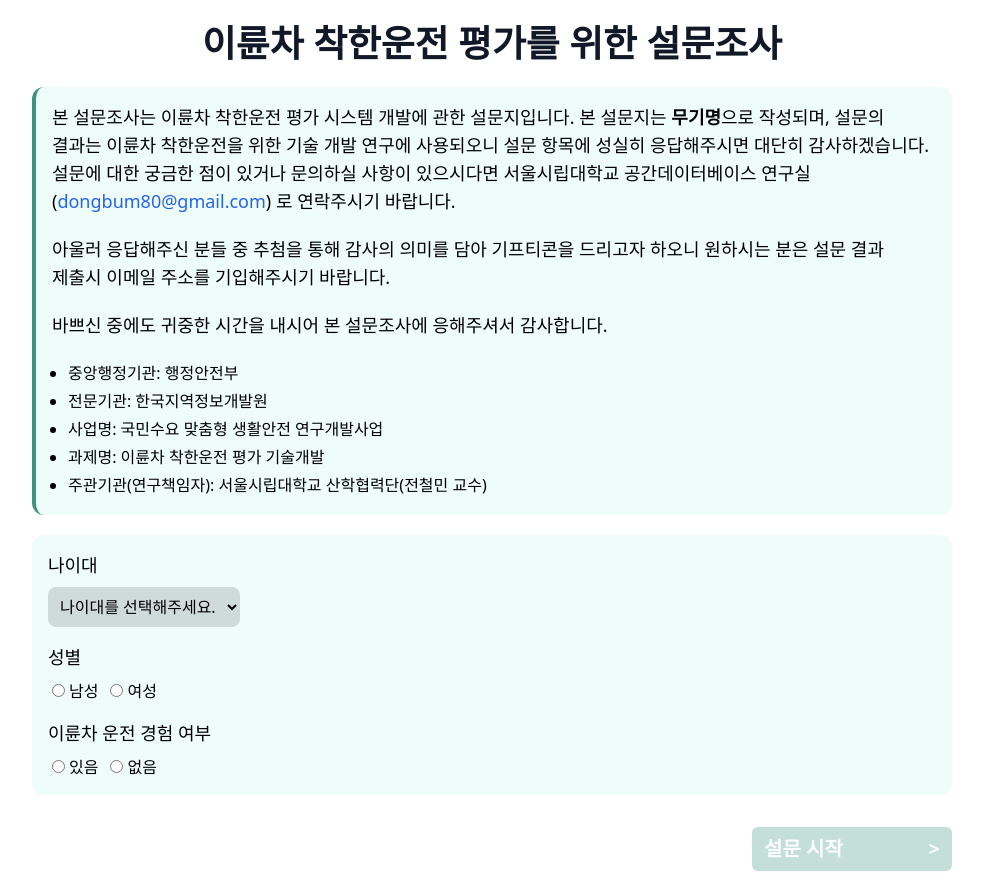
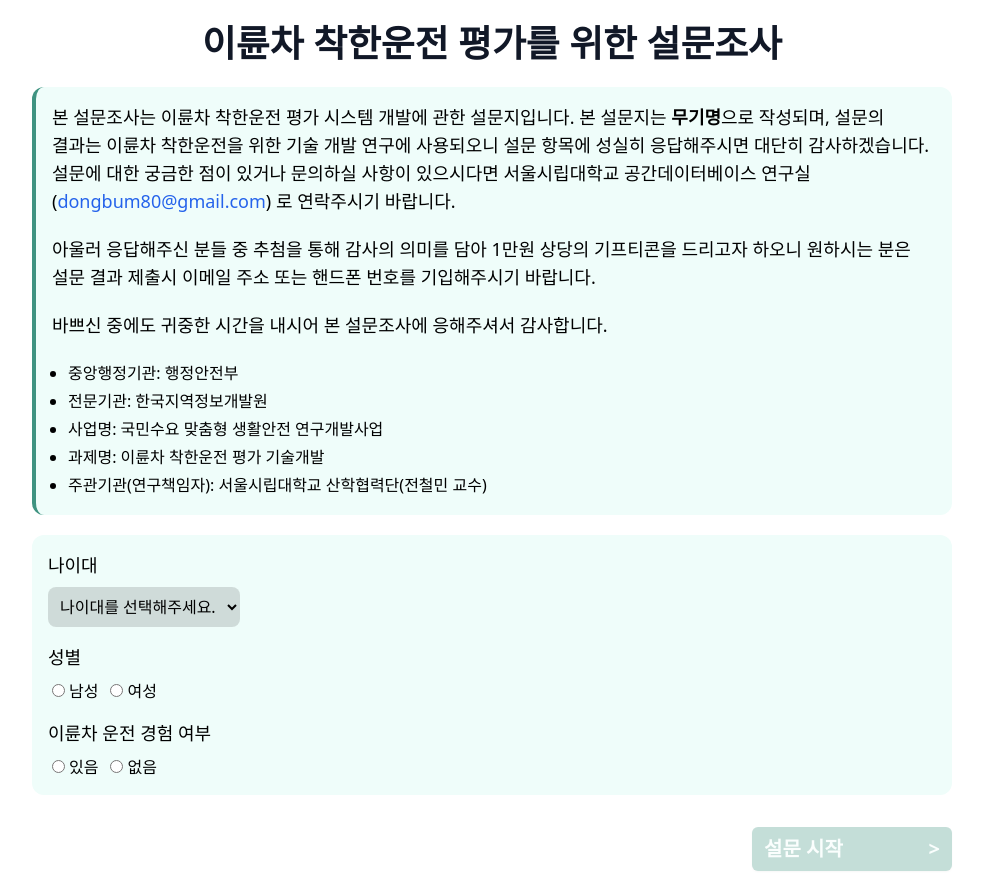
Before and after one commit to custardcream98/goodrider-interview-web, a Next.js app: page / in a window 1280 px wide. Shown: the whole page, without its empty margins (148-1131 px from the left). Built offline with nearby package versions, Linux system fonts and the light colour scheme.

Commit message:
Chore: [temporary] 이메일 => 이메일 또는 전화번호

```diff
--- a/src/components/GreetingMessage.tsx
+++ b/src/components/GreetingMessage.tsx
@@ -16,9 +16,9 @@ const GreetingMessage = () => (
       ) 로 연락주시기 바랍니다.
     </p>
     <p className="my-5">
-      아울러 응답해주신 분들 중 추첨을 통해 감사의 의미를 담아 기프티콘을
-      드리고자 하오니 원하시는 분은 설문 결과 제출시 이메일 주소를 기입해주시기
-      바랍니다.
+      아울러 응답해주신 분들 중 추첨을 통해 감사의 의미를 담아 1만원 상당의
+      기프티콘을 드리고자 하오니 원하시는 분은 설문 결과 제출시 이메일 주소 또는
+      핸드폰 번호를 기입해주시기 바랍니다.
     </p>
     <p className="my-5">
       바쁘신 중에도 귀중한 시간을 내시어 본 설문조사에 응해주셔서 감사합니다.
--- a/src/pages/submit.tsx
+++ b/src/pages/submit.tsx
@@ -127,9 +127,9 @@ const Submitted = ({ sliderQuestions, selectiveQuestions }: IProps) => {
             <div className="question-bundle keep-all p-4">
               <p className="text-lg">
                 설문에 참여해주셔서 감사합니다. <br />
-                이메일을 기입해주시면 추첨을 통해 <strong>기프티콘</strong>을
-                보내드릴 예정이오니, 원하시는 경우 아래에 적고 제출하기를
-                눌러주세요. <br /> <br />
+                이메일 또는 전화번호를 기입해주시면 추첨을 통해{" "}
+                <strong>기프티콘</strong>을 보내드릴 예정이오니, 원하시는 경우
+                아래에 적고 제출하기를 눌러주세요. <br /> <br />
                 (원치 않으시는 경우 빈 칸으로 두고 제출하기를 눌러주세요.)
               </p>
               <form
@@ -139,13 +139,14 @@ const Submitted = ({ sliderQuestions, selectiveQuestions }: IProps) => {
               >
                 <div className="flex w-full flex-col md:flex-row">
                   <label className="mb-2 md:mb-0" htmlFor="email">
-                    이메일을 적어주세요:
+                    이메일 또는 전화번호를 적어주세요:
                   </label>
                   <input
                     id="email"
                     className="max-w-[300px] grow rounded-md px-1 outline outline-2 outline-darkmint md:ml-3"
-                    type="email"
-                    pattern="^\w+([\.-]?\w+)*@\w+([\.-]?\w+)*(\.\w{2,3})+$"
+                    type="text"
+                    // type="email"
+                    // pattern="^\w+([\.-]?\w+)*@\w+([\.-]?\w+)*(\.\w{2,3})+$"
                     ref={emailInputEleRef}
                   />
                 </div>
```
